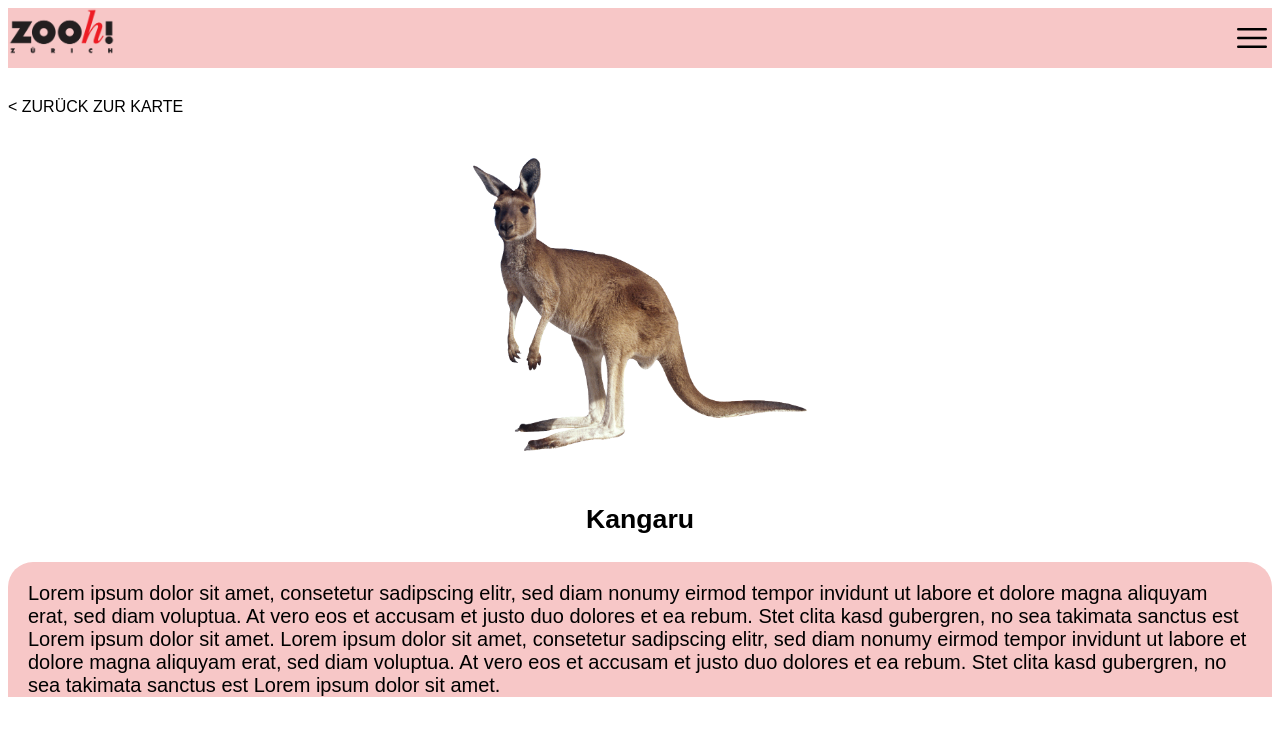
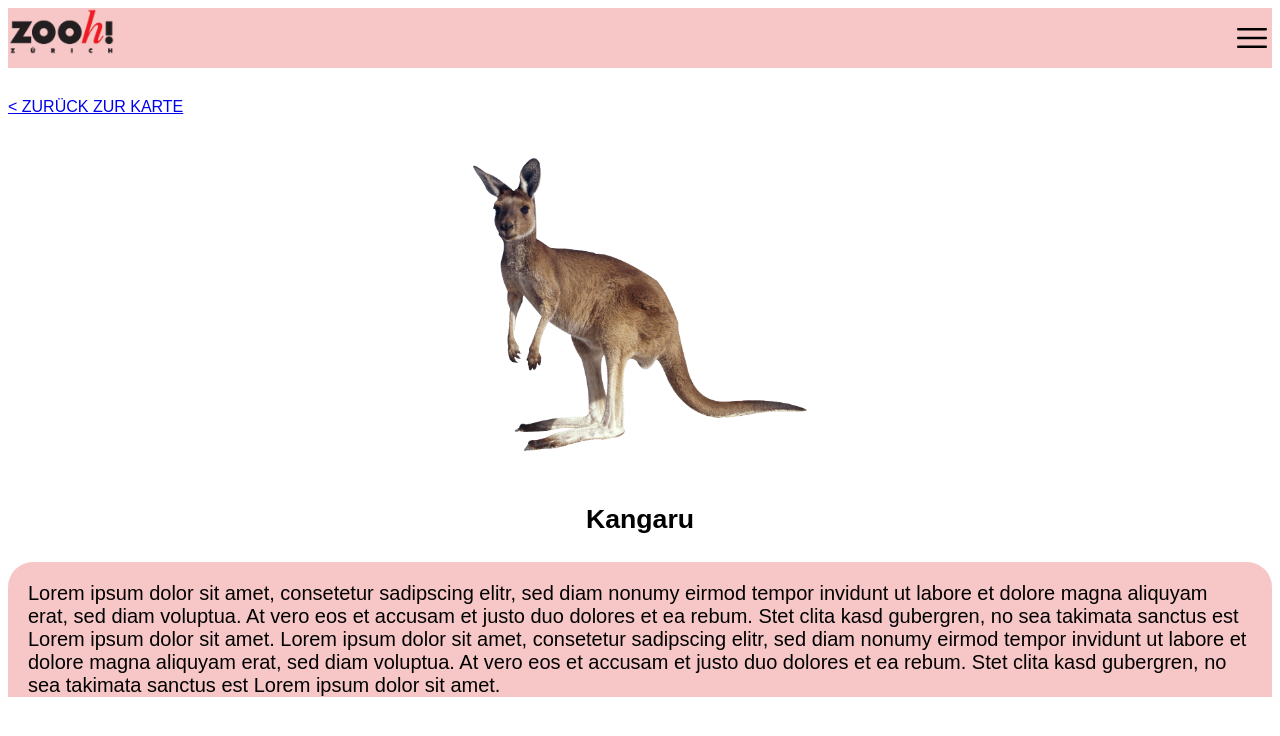
Before and after one commit to Shan15Dev/Zoo, a React (Vite) app: page /animal in a window 1280 px wide. Shown: the top 736 px of the page. Built offline with nearby package versions, Linux system fonts and the light colour scheme.

Commit message:
Animal Link back to card

```diff
--- a/src/pages/Animal.tsx
+++ b/src/pages/Animal.tsx
@@ -2,15 +2,19 @@
 import Navbar from "../components/Navbar";
 import AnimalPreview from "../components/AnimalPreview";
 import InformationTile from "../components/InformationTile";
+import {Link} from "react-router-dom";
 
 function Animal() {
+    document.title = "Kagaru - Zoo Zürich"
     return (
         <div>
             <div>
                 <Navbar/>
             </div>
             <div style={{paddingTop: "10pt"}}>
-                <p style={{fontFamily: "arial"}}>{"< ZURÜCK ZUR KARTE"}</p>
+                <Link to={"/maps"}>
+                    <p style={{fontFamily: "arial"}}>{"< ZURÜCK ZUR KARTE"}</p>
+                </Link>
             </div>
             <div style={{paddingTop: "20pt", paddingBottom: "20pt"}}>
                 <AnimalPreview/>
```
